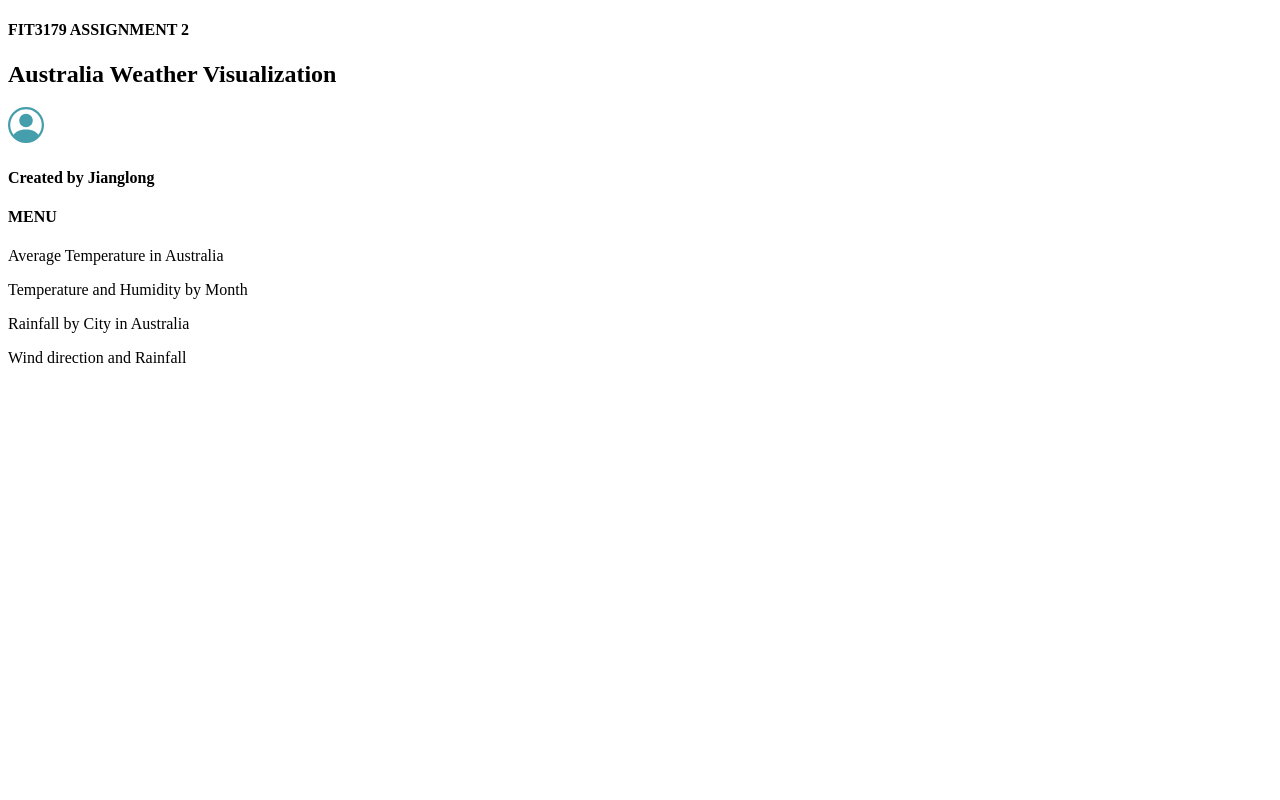
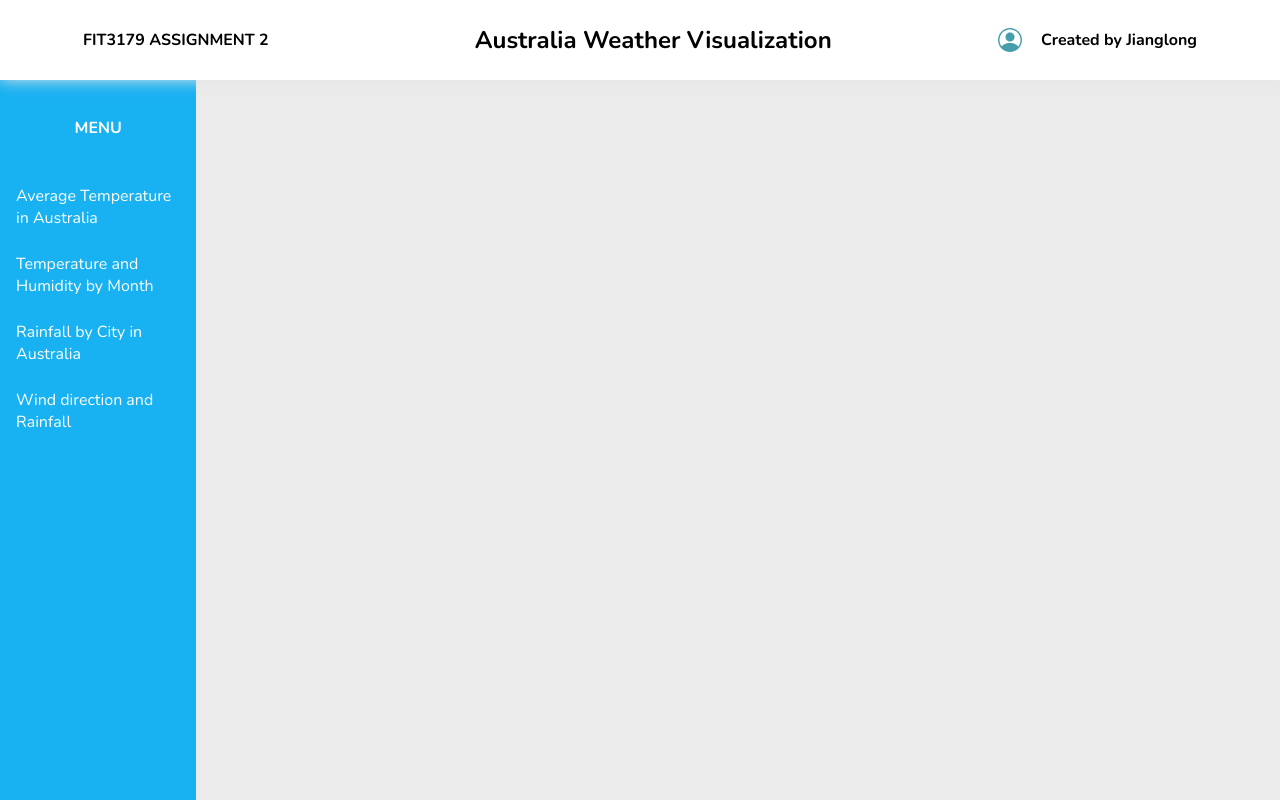
Before and after one commit to Jqia0027/FIT3179A2, a plain HTML site: page index.html in a window 1280 px wide. Shown: the top 800 px of the page. Drawn offline with nearby package versions, Linux system fonts and the light colour scheme; a script that the page names is missing.

Commit message:
Update index.html

```diff
--- a/index.html
+++ b/index.html
@@ -20,7 +20,7 @@
 			rel="stylesheet"
 		/>
   		<!-- CSS file -->
-  		<link rel="stylesheet" type="text/css" href="css/styles.css" media="all">
+  		<link rel="stylesheet" type="text/css" href="css/style.css" media="all">
 	</head>
 
 	<body style="zoom: 100%">
```
